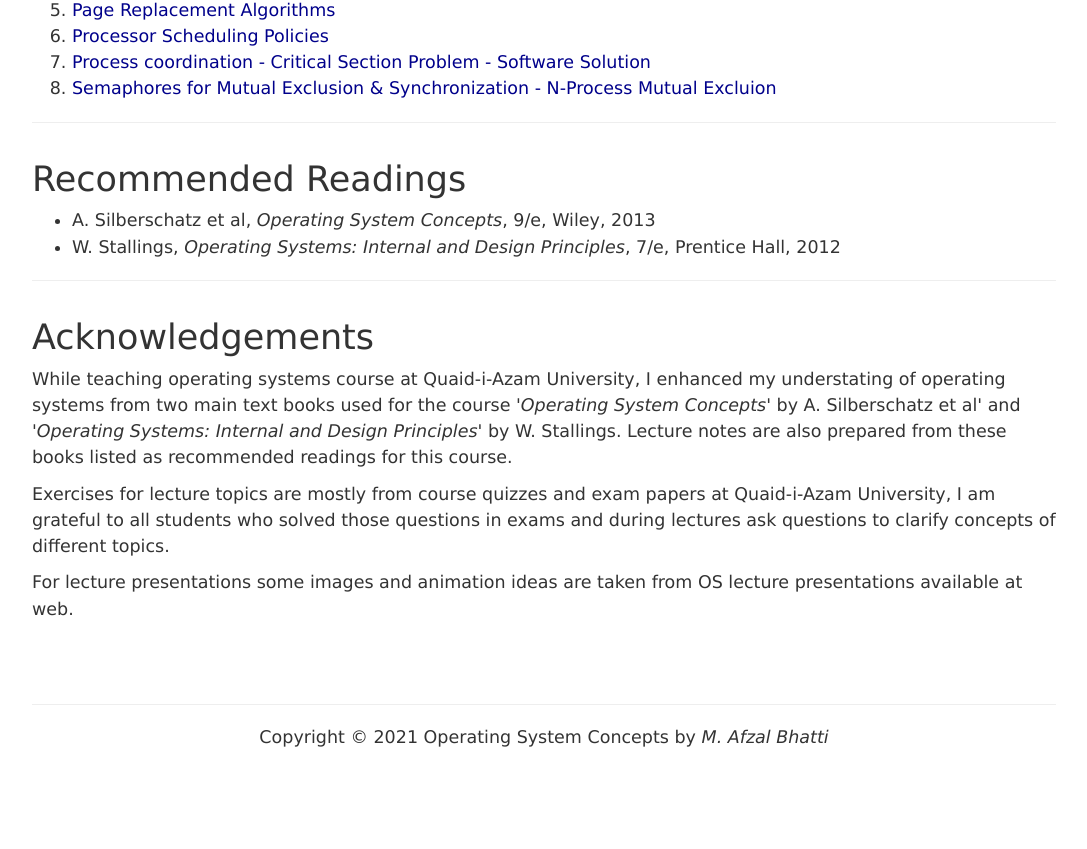
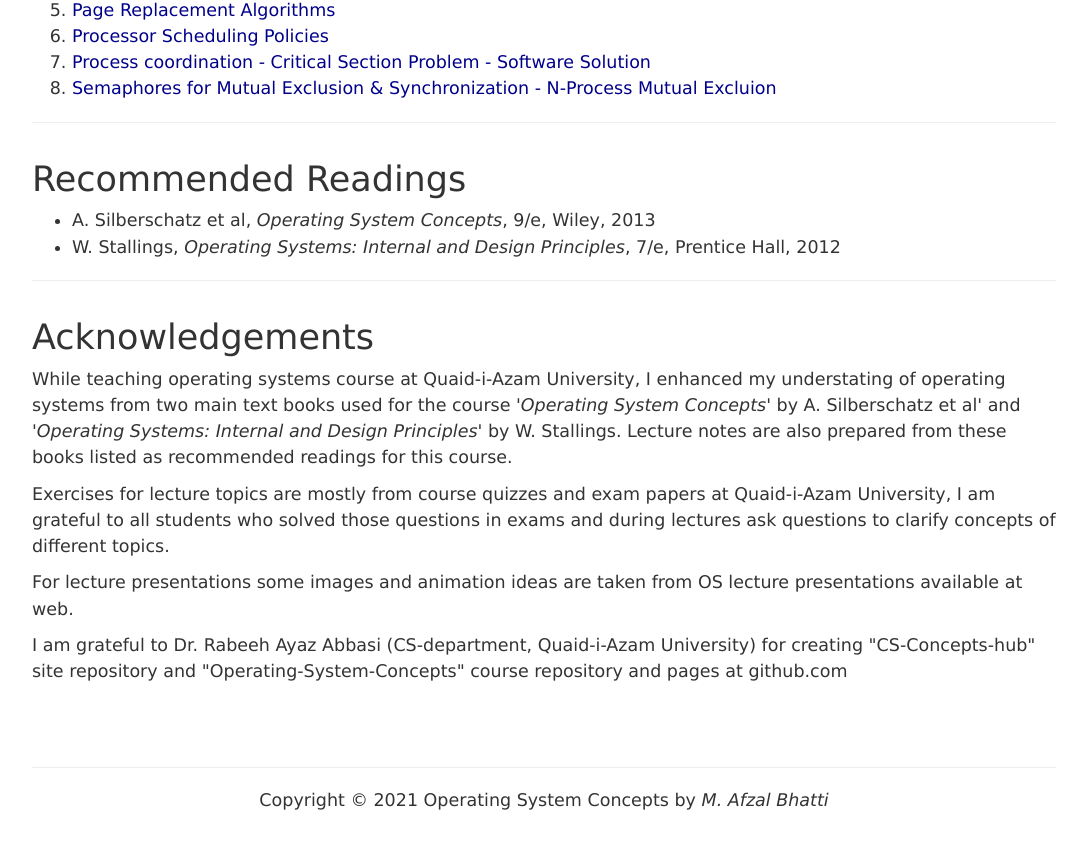
Before and after one commit to CS-Concepts-hub/Operating-Systems-Concepts, a Jekyll site: the page built from index.html, in a window 1280 px wide and 900 px high, scrolled down 2263 px. Shown: the top 849 px of the window, without its empty margins (96-1183 px from the left). Built offline with Jekyll 4.4.1, drawn with Linux system fonts in a browser that asks for light colours.

Commit message:
Update index.html

```diff
--- a/index.html
+++ b/index.html
@@ -76,5 +76,6 @@ weight: 0
 
 		<p>Exercises for lecture topics are mostly from course quizzes and exam papers at Quaid-i-Azam University, I am grateful to all students who solved those questions in exams and during lectures ask questions to clarify concepts of different topics.
 		<p>For lecture presentations some images and animation ideas are taken from OS lecture presentations available at web.</p>
+		<p>I am grateful to Dr. Rabeeh Ayaz Abbasi (CS-department, Quaid-i-Azam University) for creating "CS-Concepts-hub" site repository and "Operating-System-Concepts" course repository and pages at github.com </p>
 	</div>
 </section>
```
